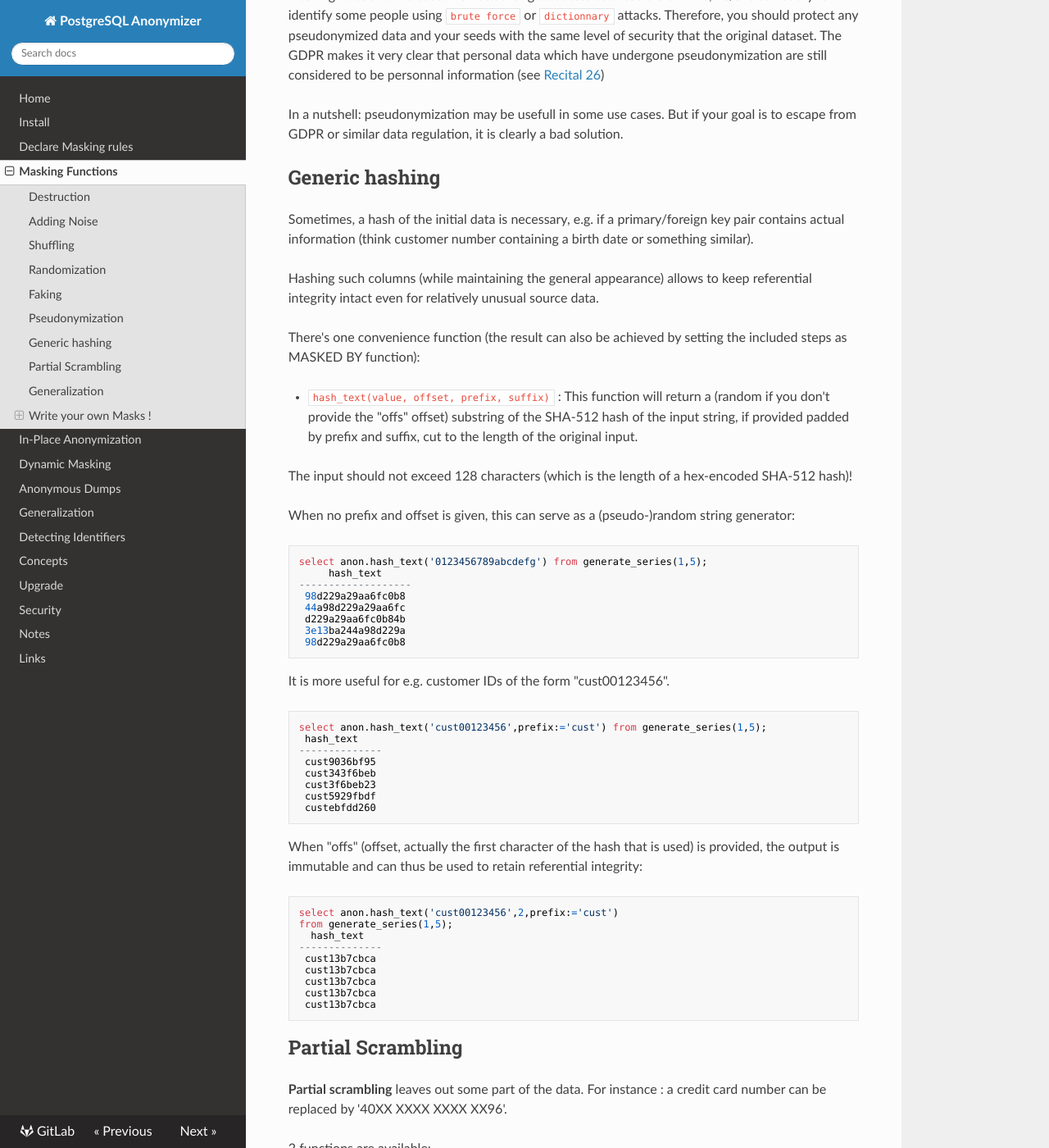
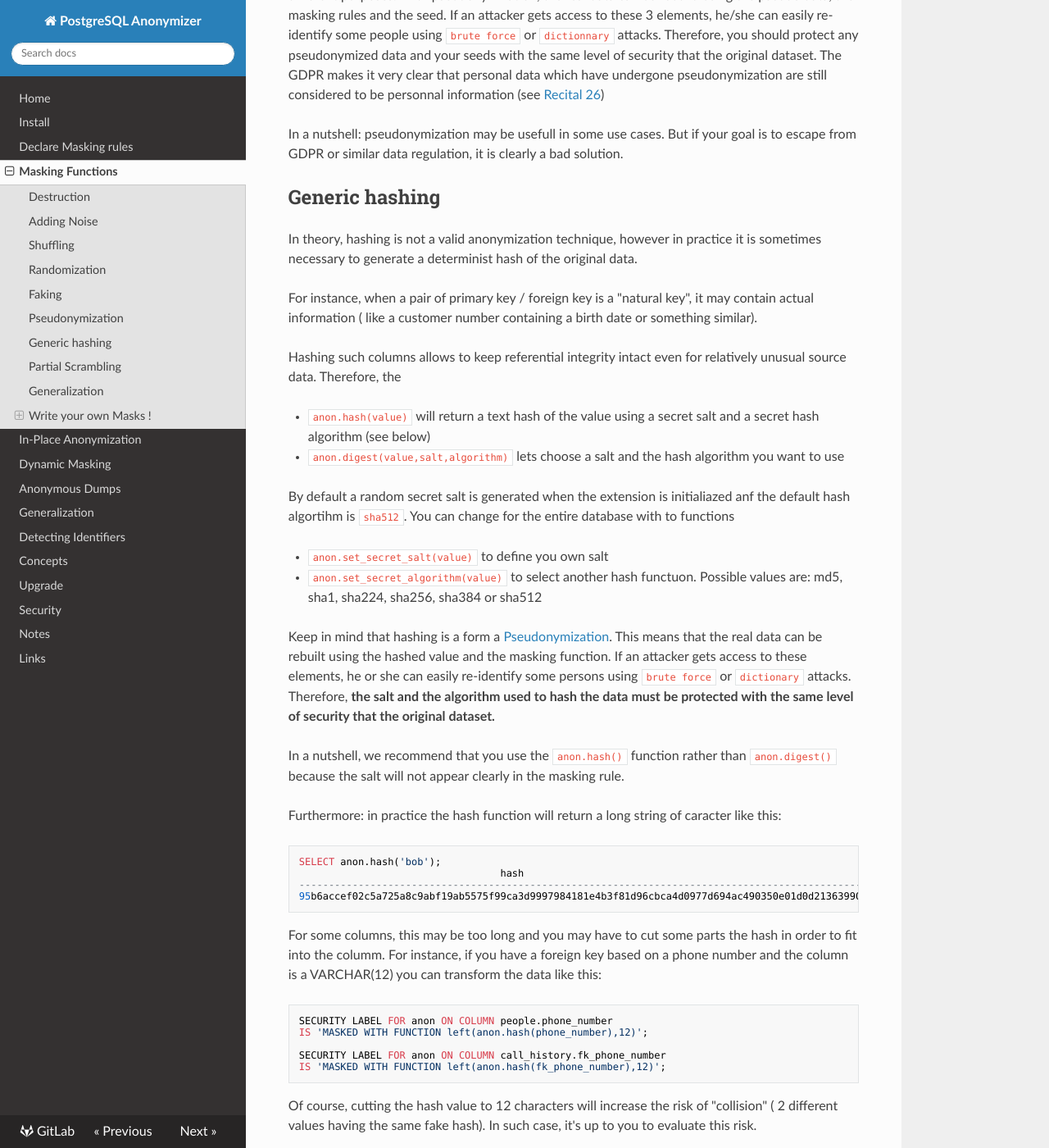
Before and after one commit to neondatabase/postgresql_anonymizer, an MkDocs documentation site: the page built from docs/masking_functions.md, in a window 1280 px wide and 1400 px high, scrolled down 3889 px. Shown: the whole window at 82% size. Built offline with MkDocs 1.6.1, drawn with Linux system fonts in a browser that asks for light colours; nearby versions of some CDN libraries; some of the changed text lies outside the part shown.

Commit message:
[doc] hashing

````diff
--- a/docs/masking_functions.md
+++ b/docs/masking_functions.md
@@ -186,9 +186,11 @@ Once the fake data is loaded you have access to 10 pseudo functions:
 * `anon.pseudo_siret('seed','salt')` returns a valid SIRET
 * `anon.pseudo_siren('seed','salt')` returns a valid SIREN
 
-The second argument is optional. You can call each function with only the
-seed like this `anon.pseudo_city('bob')`. The salt is here to increase
+The second argument ("salt") is optional. You can call each function with
+only the seed like this `anon.pseudo_city('bob')`. The salt is here to increase
 complexity and avoid dictionnary and brute force attacks (see warning below).
+If a salt is not given, a random secret salt is used instead
+(see the [Generic Hashing] section for more details)
 
 The seed can be any information related to the subjet. For instance, we can
 consistenty generate the same fake email address for a given person by using
@@ -218,65 +220,67 @@ goal is to escape from GDPR or similar data regulation, it is clearly a bad solu
 Generic hashing
 -------------------------------------------------------------------------------
 
-Sometimes, a hash of the initial data is necessary, e.g. if a primary/foreign
-key pair contains actual information (think customer number containing a birth
+In theory, hashing is not a valid anonymization technique, however in practice
+it is sometimes necessary to generate a determinist hash of the original data.
+
+For instance, when a pair of  primary key / foreign key is a "natural key",
+it may contain actual information ( like a customer number containing a birth
 date or something similar).
 
-Hashing such columns (while maintaining the general appearance) allows to keep
-referential integrity intact even for relatively unusual source data.
+Hashing such columns allows to keep referential integrity intact even for
+relatively unusual source data. Therefore, the
 
-There's one convenience function (the result can also be achieved by setting
-the included steps as MASKED BY function):
+* `anon.hash(value)`  will return a text hash of the value using a secret salt
+  and a secret hash algorithm (see below)
 
-* `hash_text(value, offset, prefix, suffix)` : This function will return a
-  (random if you don't provide the "offs" offset) substring of the SHA-512 hash
-  of the input string, if provided padded by prefix and suffix, cut to the
-  length of the original input.
+* `anon.digest(value,salt,algorithm)` lets choose a salt and the hash algorithm
+  you want to use
 
-The input should not exceed 128 characters (which is the length of a
-hex-encoded SHA-512 hash)!
+By default a random secret salt is generated when the extension is initialiazed
+anf the default hash algortihm is `sha512`. You can change for the entire
+database with to functions
 
-When no prefix and offset is given, this can serve as a (pseudo-)random string generator:
+* `anon.set_secret_salt(value)` to define you own salt
+* `anon.set_secret_algorithm(value)` to select another hash functuon.
+  Possible values are: md5, sha1, sha224, sha256, sha384 or sha512
+
+Keep in mind that hashing is a form a [Pseudonymization]. This means that the
+real data can be rebuilt using the hashed value and the masking function. If an
+attacker gets access to these elements, he or she can easily re-identify
+some persons using `brute force` or `dictionary` attacks. Therefore, **the
+salt and the algorithm used to hash the data must be protected with the
+same level of security that the original dataset.**
+
+In a nutshell, we recommend that you use the `anon.hash()` function rather than
+`anon.digest()` because the salt will not appear clearly in the masking rule.
+
+Furthermore: in practice the hash function will return a long string of caracter
+like this:
 
 ```sql
-select anon.hash_text('0123456789abcdefg') from generate_series(1,5);
-     hash_text
--------------------
- 98d229a29aa6fc0b8
- 44a98d229a29aa6fc
- d229a29aa6fc0b84b
- 3e13ba244a98d229a
- 98d229a29aa6fc0b8
+SELECT anon.hash('bob');
+                                  hash
+----------------------------------------------------------------------------------------------------------------------------------
+95b6accef02c5a725a8c9abf19ab5575f99ca3d9997984181e4b3f81d96cbca4d0977d694ac490350e01d0d213639909987ef52de8e44d6258d536c55e427397
 ```
 
-It is more useful for e.g. customer IDs of the form "cust00123456".
+For some columns, this may be too long and you may have to cut some parts the
+hash in order to fit into the columm. For instance, if you have a foreign key
+based on a phone number and the column is a VARCHAR(12) you can transform the
+data like this:
 
 ```sql
-select anon.hash_text('cust00123456',prefix:='cust') from generate_series(1,5);
- hash_text
---------------
- cust9036bf95
- cust343f6beb
- cust3f6beb23
- cust5929fbdf
- custebfdd260
+SECURITY LABEL FOR anon ON COLUMN people.phone_number
+IS 'MASKED WITH FUNCTION left(anon.hash(phone_number),12)';
+
+SECURITY LABEL FOR anon ON COLUMN call_history.fk_phone_number
+IS 'MASKED WITH FUNCTION left(anon.hash(fk_phone_number),12)';
 ```
 
-When "offs" (offset, actually the first character of the hash that is used)
-is provided, the output is immutable and can thus be used to retain
-referential integrity:
+Of course, cutting the hash value to 12 characters will increase the risk
+of "collision" ( 2 different values having the same fake hash). In such
+case, it's up to you to evaluate this risk.
 
-```sql
-select anon.hash_text('cust00123456',2,prefix:='cust')
-from generate_series(1,5);
-  hash_text
---------------
- cust13b7cbca
- cust13b7cbca
- cust13b7cbca
- cust13b7cbca
- cust13b7cbca
-```
 
 
 Partial Scrambling
````
